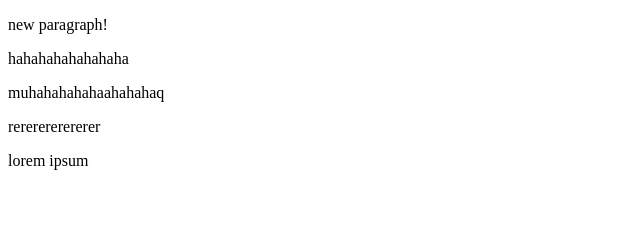
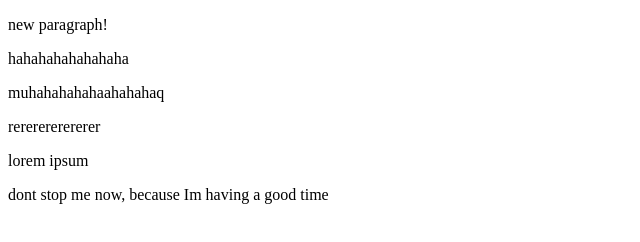
Before and after one commit to glazierbrooke/Brooke, a plain HTML site: page index.html in a window 1280 px wide. Shown: the whole page, without its empty margins (0-640 px from the left). Drawn offline with Linux system fonts and the light colour scheme.

Commit message:
add song lyrics

```diff
--- a/index.html
+++ b/index.html
@@ -12,6 +12,7 @@
       <p>muhahahahahaahahahaq</p>
       <p>rererererererer</p>
       <p>lorem ipsum</p>
+      <p>dont stop me now, because Im having a good time</p>
     </div>
   </body>
 </html>
```
